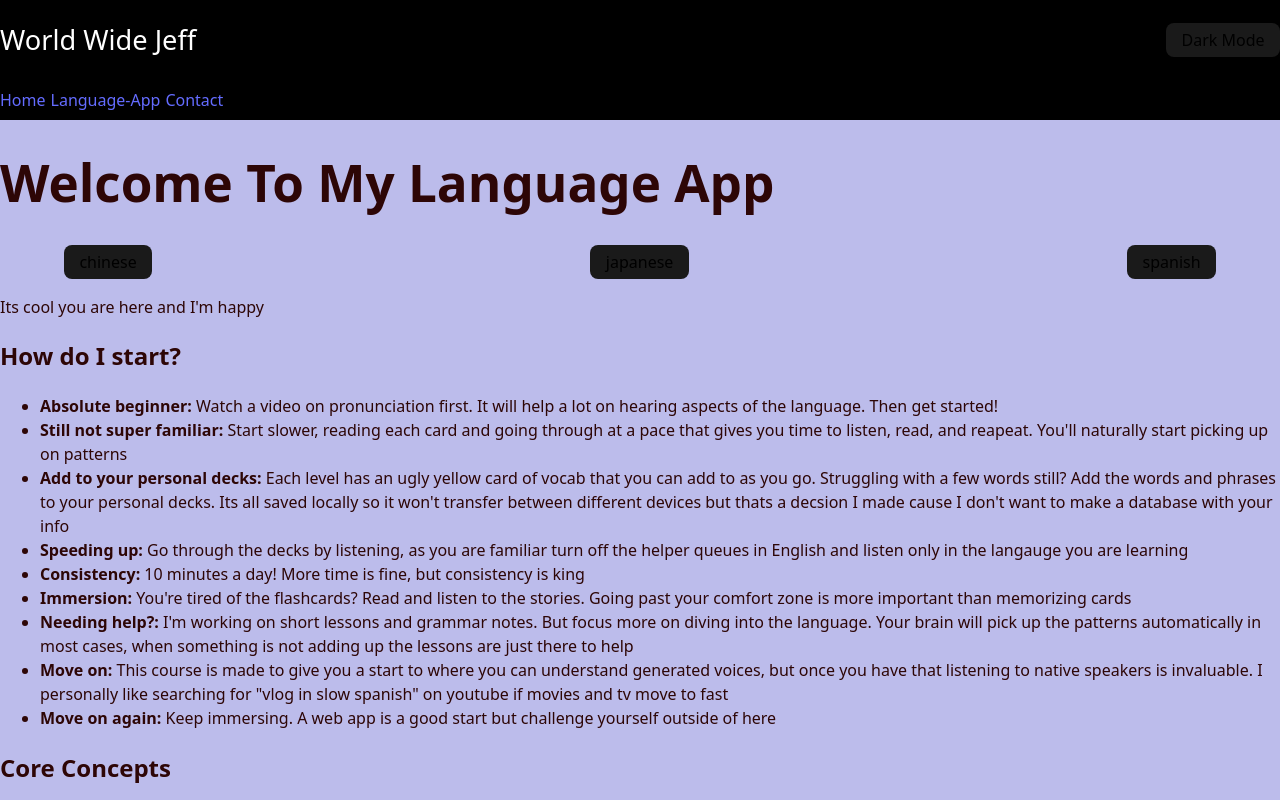
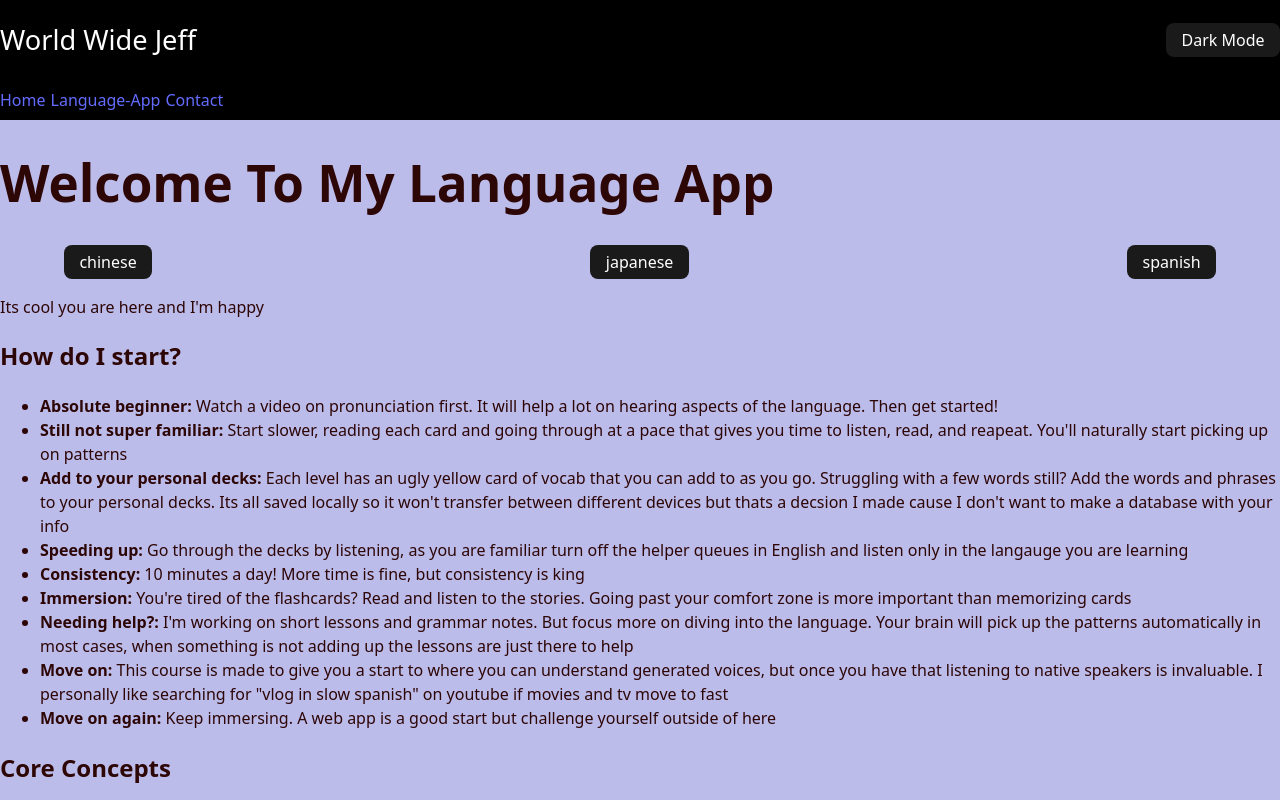
Before and after one commit to JeffWHenderson/world-wide-jeff, a React (Vite) app in the folder apps/frontend/: page /language-app in a window 1280 px wide. Shown: the top 800 px of the page. Built offline with nearby package versions, Linux system fonts and the light colour scheme.

Commit message:
just a weird styling issue.

```diff
--- a/apps/frontend/src/screens/LanguageApp/LanguageApp.tsx
+++ b/apps/frontend/src/screens/LanguageApp/LanguageApp.tsx
@@ -79,6 +79,7 @@ const LanguageLearningApp = () => {
                                 ))}
                                 {/* TODO: just testing this out */}
                                 <button
+                                    style={{ color: 'white' }}
                                     key={"fill me out"}
                                     onClick={() => setOpenPicture(level.level_id)}>
                                     Practice Speaking (TEST FEATURE)
--- a/apps/frontend/src/screens/LanguageApp/LanguageAppLayout.tsx
+++ b/apps/frontend/src/screens/LanguageApp/LanguageAppLayout.tsx
@@ -7,7 +7,7 @@ const LanguageAppLayout = () => {
         <div style={{ width: '100%', height: '100vh' }}>
             <div style={{ display: "flex", backgroundColor: "black", height: '10vh', width: '100vw', alignItems: 'center', justifyContent: 'space-between' }}>
                 <div style={{ fontSize: "1.7em", color: 'white' }}>World Wide Jeff</div>
-                <button onClick={toggleTheme}>
+                <button style={{color: 'white'}}onClick={toggleTheme}>
                     {theme === 'light' ? 'Dark' : 'Light'} Mode
                 </button>
             </div>
--- a/apps/frontend/src/screens/LanguageApp/LanguageHome.tsx
+++ b/apps/frontend/src/screens/LanguageApp/LanguageHome.tsx
@@ -15,7 +15,7 @@ const LanguageAppHome = () => {
             <div style={{ display: 'flex', justifySelf: 'center', justifyContent: 'space-between', width: '90vw' }}>
                 {
                     Object.values(AvailableLanguages).map(option => (
-                        <button onClick={() => goToLanguagePage(option)} key={option}>
+                        <button style={{ color: 'white' }} onClick={() => goToLanguagePage(option)} key={option}>
                             {option}
                         </button>
                     ))
```
